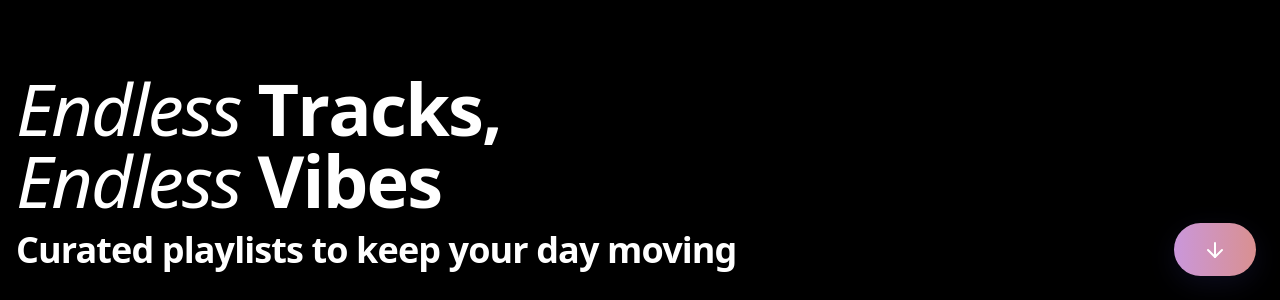
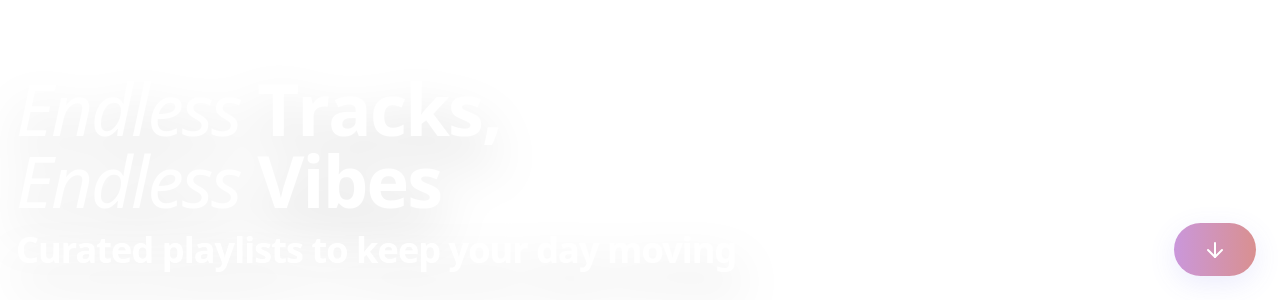
Before and after one commit to Frysccou-Dev/zzzq, a React (Vite) app: page / in a window 1280 px wide. Shown: the part 500-800 px from the top of the page. Built offline with nearby package versions, Linux system fonts and the light colour scheme.

Commit message:
feat: refactor App component to use MainContent and restructure background components

```diff
--- a/src/App.tsx
+++ b/src/App.tsx
@@ -1,16 +1,9 @@
-import Title from './components/hero/title';
-import Subtitle from './components/hero/subtitle';
-import CtaButton from './components/hero/cta-button';
+import MainContent from './components/views/main-content';
 
 export default function App() {
   return (
-    <div className='min-h-screen flex flex-col items-start justify-end px-4 pb-8'>
-      <Title />
-      <Subtitle className='mt-4' />
-
-      <div className='fixed bottom-6 right-6'>
-        <CtaButton />
-      </div>
+    <div>
+      <MainContent />
     </div>
   );
 }
--- a/src/components/background.tsx
+++ b/src/components/background.tsx
@@ -2,20 +2,19 @@
 
 import type React from 'react';
 
-import { useEffect, useRef, useState } from 'react';
+import { useEffect, useRef } from 'react';
 import { MeshGradient } from '@paper-design/shaders-react';
 
 interface ShaderBackgroundProps {
-  children: React.ReactNode;
+  children?: React.ReactNode;
 }
 
 export default function ShaderBackground({ children }: ShaderBackgroundProps) {
   const containerRef = useRef<HTMLDivElement>(null);
-  const [isActive, setIsActive] = useState(false);
 
   useEffect(() => {
-    const handleMouseEnter = () => setIsActive(true);
-    const handleMouseLeave = () => setIsActive(false);
+    const handleMouseEnter = () => {};
+    const handleMouseLeave = () => {};
 
     const container = containerRef.current;
     if (container) {
@@ -34,10 +33,9 @@ export default function ShaderBackground({ children }: ShaderBackgroundProps) {
   return (
     <div
       ref={containerRef}
-      className='min-h-screen bg-black relative overflow-hidden'
+      className='h-[100dvh] w-full relative overflow-hidden'
     >
-      {/* SVG Filters */}
-      <svg className='absolute inset-0 w-0 h-0'>
+      <svg className='absolute inset-0 w-0 h-0 -z-20 pointer-events-none'>
         <defs>
           <filter
             id='glass-effect'
@@ -50,10 +48,7 @@ export default function ShaderBackground({ children }: ShaderBackgroundProps) {
             <feDisplacementMap in='SourceGraphic' in2='noise' scale='0.3' />
             <feColorMatrix
               type='matrix'
-              values='1 0 0 0 0.02
-                      0 1 0 0 0.02
-                      0 0 1 0 0.05
-                      0 0 0 0.9 0'
+              values='1 0 0 0 0.02 0 1 0 0 0.02 0 0 1 0 0.05 0 0 0 0.9 0'
               result='tint'
             />
           </filter>
@@ -76,19 +71,17 @@ export default function ShaderBackground({ children }: ShaderBackgroundProps) {
         </defs>
       </svg>
 
-      {/* Background Shaders */}
       <MeshGradient
-        className='absolute inset-0 w-full h-full'
+        className='absolute inset-0 w-full h-full -z-10 pointer-events-none'
         colors={['#f2d8eb', '#b26dc8', '#65c375', '#688bc9', '#d99090']}
         speed={0.3}
       />
       <MeshGradient
-        className='absolute inset-0 w-full h-full opacity-60'
+        className='absolute inset-0 w-full h-full opacity-60 -z-10 pointer-events-none'
         colors={['#d2be77', '#c6d6ec', '#e2c6ec', '#40a752']}
         speed={0.2}
       />
 
-      {/* Content */}
       <div className='relative z-10'>{children}</div>
     </div>
   );
--- /dev/null
+++ b/src/components/views/main-content.tsx
@@ -0,0 +1,28 @@
+import Title from '../hero/title';
+import Subtitle from '../hero/subtitle';
+import CtaButton from '../hero/cta-button';
+import ShaderBackground from '../background';
+
+export default function MainContent() {
+  return (
+    <div className='min-h-screen'>
+      <div className='relative'>
+        <ShaderBackground />
+        <div className='absolute left-0 bottom-0 w-full flex flex-col items-start justify-end px-4 pb-8 pointer-events-none'>
+          <div className='pointer-events-auto'>
+            <Title />
+            <Subtitle className='mt-4' />
+          </div>
+        </div>
+      </div>
+
+      <div className='min-h-screen bg-black'>
+        <div className='max-w-3xl mx-auto px-4 py-12'></div>
+      </div>
+
+      <div className='fixed bottom-6 right-6'>
+        <CtaButton />
+      </div>
+    </div>
+  );
+}
```
